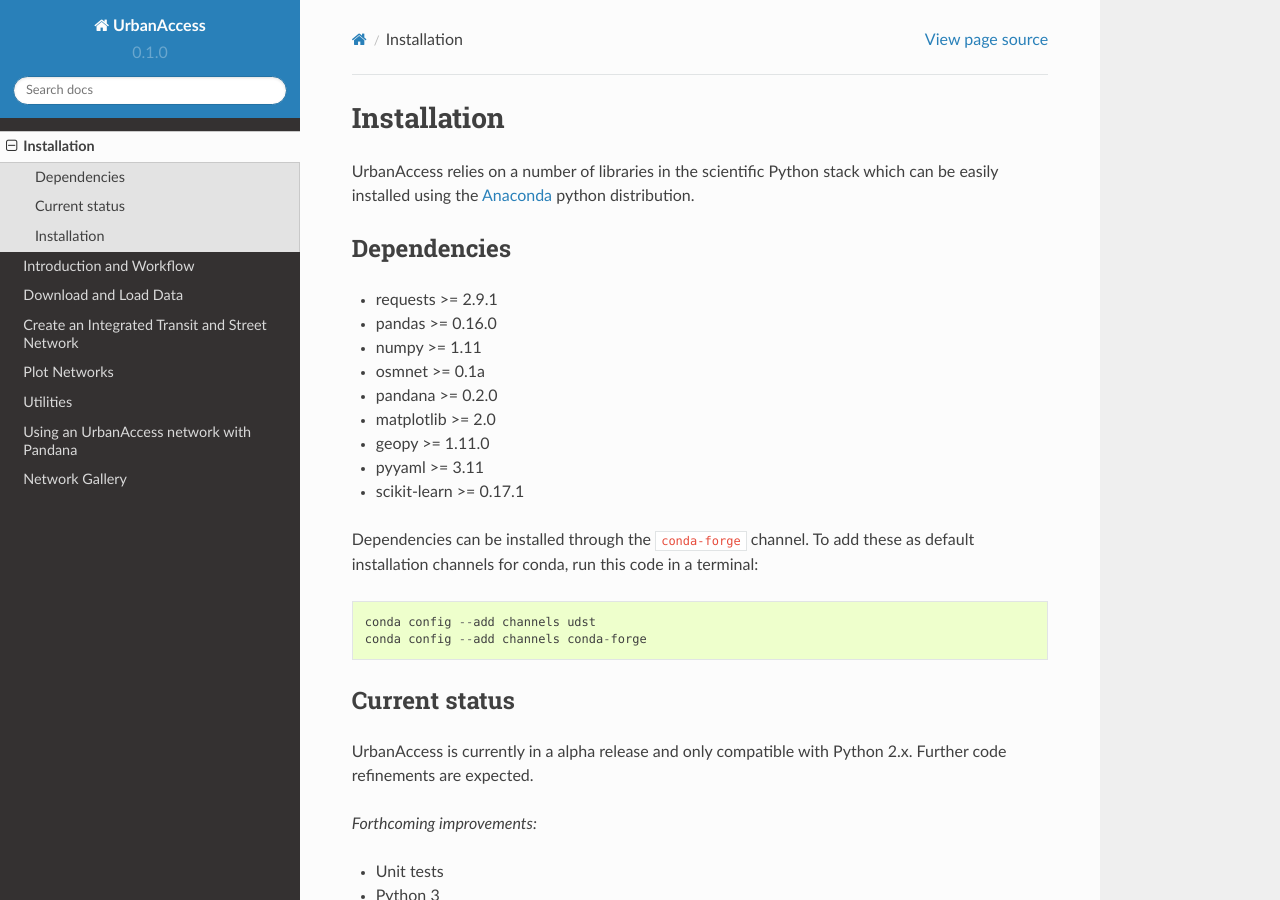
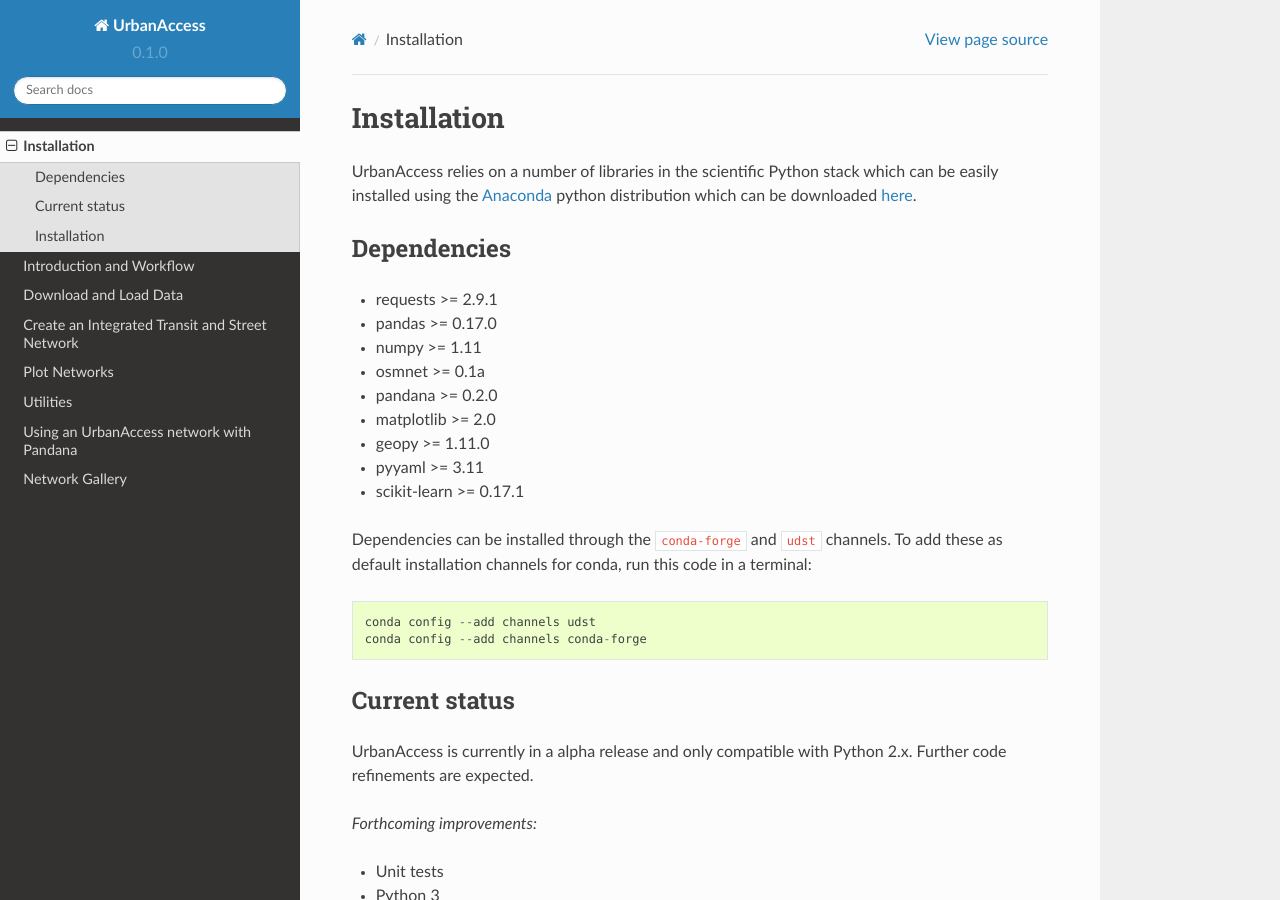
Before and after one commit to UDST/urbanaccess, a Sphinx documentation site: the page built from docs/source/installation.rst, in a window 1280 px wide and 900 px high. Built offline with Sphinx 7.4.7 and the Read the Docs theme 2.0.0, drawn with Linux system fonts in a browser that asks for light colours.

Commit message:
fixed readme format, minor update to docstrings, updated setup dependency version numbers

```diff
--- a/docs/source/data_loaders.rst
+++ b/docs/source/data_loaders.rst
@@ -19,7 +19,7 @@
 The GTFS Data Object
 ~~~~~~~~~~~~~~~~~~~~~~
 
-The GTFS data object stores the processed and aggregated GTFS feed data in Pandas dataframes.
+The GTFS data object stores the processed and aggregated GTFS feed data in Pandas DataFrames.
 
 .. autodata:: urbanaccess.gtfs.gtfsfeeds_dataframe.gtfsfeeds_dfs
     :annotation:
--- a/docs/source/installation.rst
+++ b/docs/source/installation.rst
@@ -1,13 +1,13 @@
 Installation
 =====================
 
-UrbanAccess relies on a number of libraries in the scientific Python stack which can be easily installed using the `Anaconda`_ python distribution.
+UrbanAccess relies on a number of libraries in the scientific Python stack which can be easily installed using the `Anaconda`_ python distribution which can be downloaded `here <https://www.continuum.io/downloads>`__.
 
 Dependencies
 ~~~~~~~~~~~~~~~~~~
 
 * requests >= 2.9.1
-* pandas >= 0.16.0
+* pandas >= 0.17.0
 * numpy >= 1.11
 * osmnet >= 0.1a
 * pandana >= 0.2.0
@@ -16,7 +16,7 @@
 * pyyaml >= 3.11
 * scikit-learn >= 0.17.1
 
-Dependencies can be installed through the ``conda-forge`` channel. To add these as default installation channels for conda, run this code in a terminal::
+Dependencies can be installed through the ``conda-forge`` and ``udst`` channels. To add these as default installation channels for conda, run this code in a terminal::
 
     conda config --add channels udst
     conda config --add channels conda-forge
--- a/docs/source/pandana.rst
+++ b/docs/source/pandana.rst
@@ -18,7 +18,7 @@
 
 The examples below only depict isolated code snippets to provide a general idea of how each function can be parametrized. See the demo for a full workflow.
 
-Creating a Pandana network object::
+Creating a Pandana Network object::
 
     transit_ped_net = pdna.Network(integrated_ua_net.net_nodes["x"],
                                    integrated_ua_net.net_nodes["y"],
```
Also changed, not shown: README.rst (+28 -20 lines), setup.py (+7 -7 lines), 4 other files.
